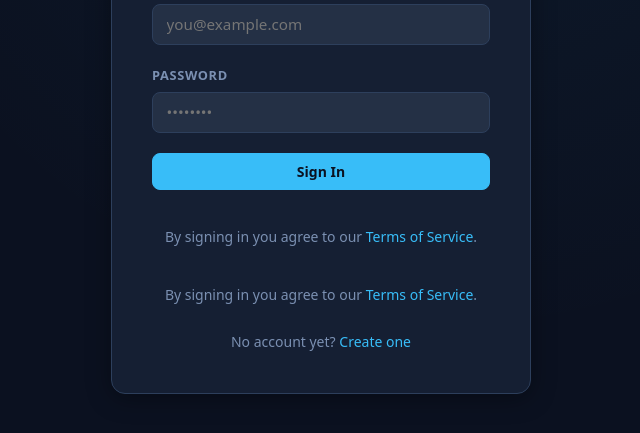
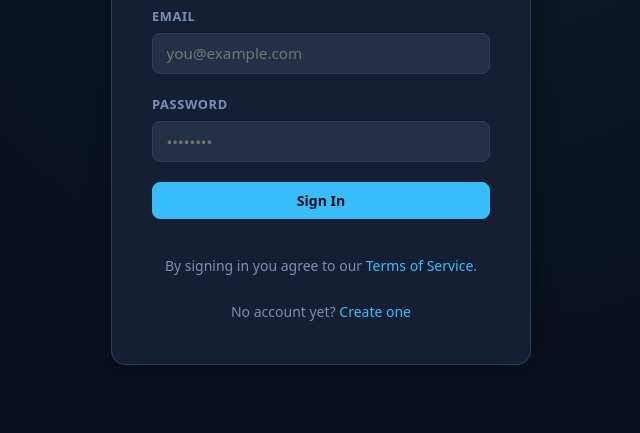
Before and after one commit to franki-xander/AIC-Sensorhub, a website: page frontend/index.html in a window 1280 px wide. Shown: the part 331-764 px from the top of the page, without its empty margins (319-959 px from the left). Drawn offline with Linux system fonts and the light colour scheme.

Commit message:
Terms of Service and Firmware Download HotFixes

```diff
--- a/frontend/index.html
+++ b/frontend/index.html
@@ -53,10 +53,7 @@
         <button id="login-btn" class="btn btn--primary w-full" style="justify-content:center;">
           Sign In
         </button>
-        <p class="text-sm text-muted" style="text-align:center; margin-top:1rem;">
-          By signing in you agree to our
-          <a href="/terms" target="_blank">Terms of Service</a>.
-        </p>
+
         <p class="text-sm text-muted" style="text-align:center; margin-top:1rem;">
           By signing in you agree to our
           <a href="/terms" target="_blank">Terms of Service</a>.
```
Also changed, not shown: frontend/setup.html (+1 -0 lines).
